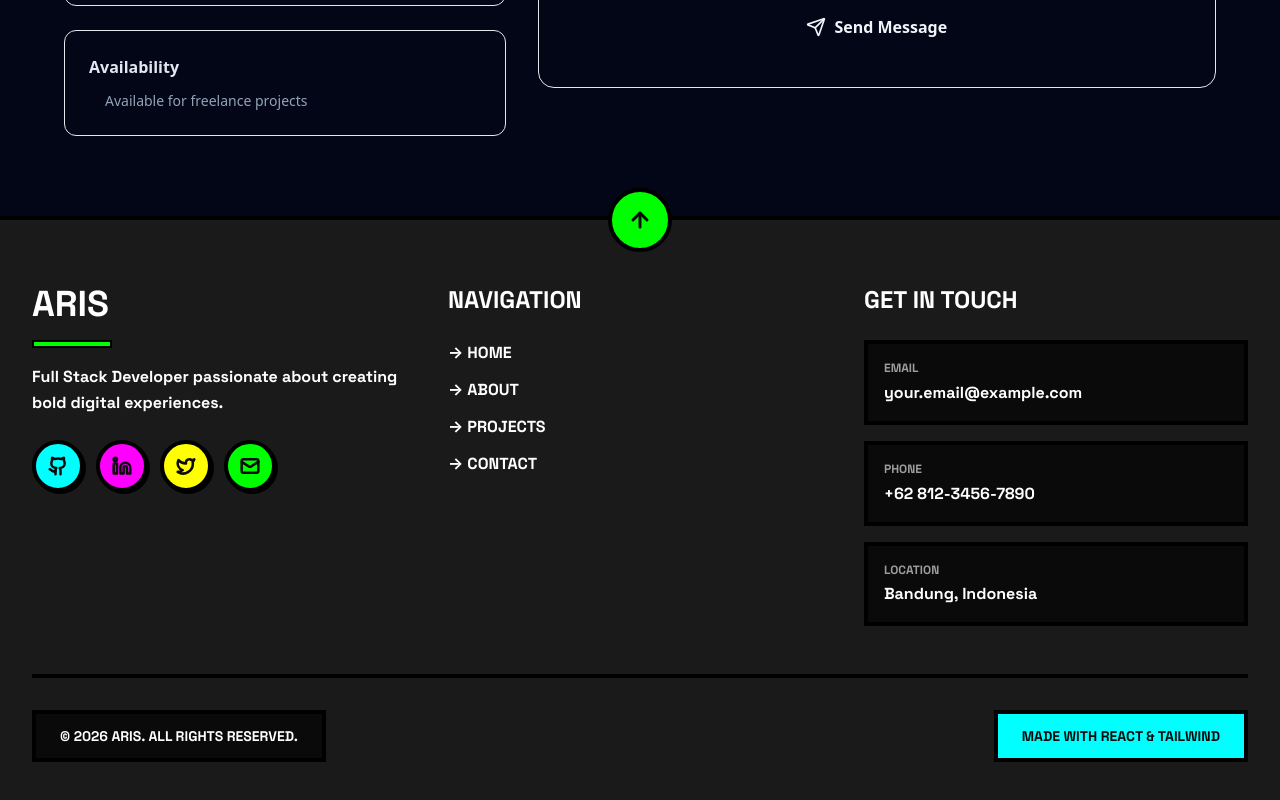
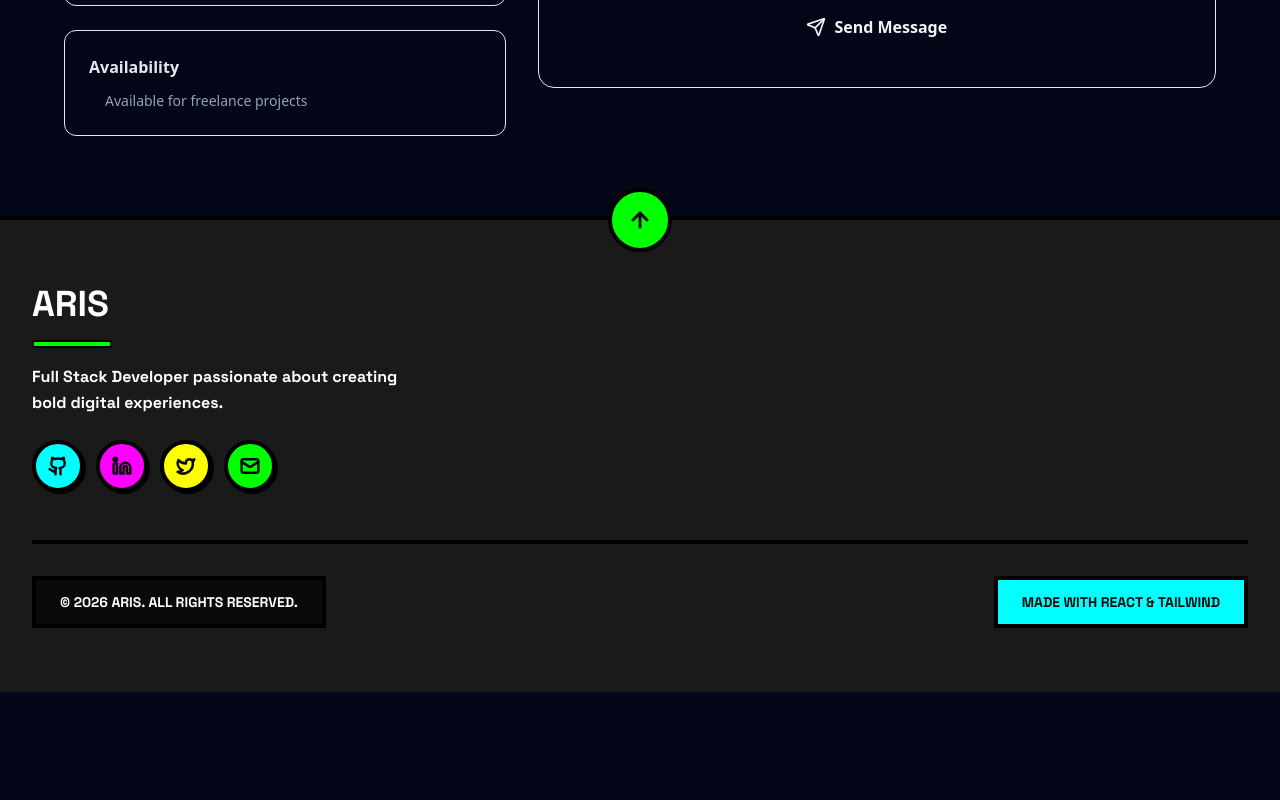
Before and after one commit to Arspn0/my-portfolio, a React (Vite) app: page /contact in a window 1280 px wide. Shown: the part 778-1578 px from the top of the page. After the commit the page ends 1470 px from the top, so only its background shows below. Built offline with nearby package versions, Linux system fonts and the light colour scheme; the HTML template or start-up script is replaced by a standard one.

Commit message:
delete: navigation area

```diff
--- a/src/components/Footer.jsx
+++ b/src/components/Footer.jsx
@@ -70,63 +70,6 @@ function Footer() {
             </div>
           </div>
 
-          {/* Quick Links */}
-          <div className="md:col-span-1">
-            <h4 className="text-2xl font-black text-neo-light-text dark:text-neo-dark-text font-neo uppercase mb-6">
-              Navigation
-            </h4>
-            <ul className="space-y-3">
-              {quickLinks.map((link, index) => (
-                <li key={index}>
-                  <Link
-                    to={link.path}
-                    className="inline-block text-neo-light-text dark:text-neo-dark-text font-neo font-bold hover:text-neo-yellow dark:hover:text-neo-green transition-colors duration-200 hover:translate-x-2 transform"
-                  >
-                    → {link.name}
-                  </Link>
-                </li>
-              ))}
-            </ul>
-          </div>
-
-          {/* Contact Info */}
-          <div className="md:col-span-1">
-            <h4 className="text-2xl font-black text-neo-light-text dark:text-neo-dark-text font-neo uppercase mb-6">
-              Get in Touch
-            </h4>
-            <div className="space-y-4">
-              <div className="bg-neo-light-bg dark:bg-neo-dark-bg border-4 border-neo-light-border dark:border-neo-dark-border p-4">
-                <p className="text-xs font-bold text-neo-light-text dark:text-neo-dark-text opacity-60 mb-1 font-neo uppercase">
-                  Email
-                </p>
-                <a
-                  href="mailto:your.email@example.com"
-                  className="text-neo-light-text dark:text-neo-dark-text font-neo font-bold hover:text-neo-cyan dark:hover:text-neo-pink transition-colors duration-200"
-                >
-                  your.email@example.com
-                </a>
-              </div>
-              <div className="bg-neo-light-bg dark:bg-neo-dark-bg border-4 border-neo-light-border dark:border-neo-dark-border p-4">
-                <p className="text-xs font-bold text-neo-light-text dark:text-neo-dark-text opacity-60 mb-1 font-neo uppercase">
-                  Phone
-                </p>
-                <a
-                  href="tel:+6281234567890"
-                  className="text-neo-light-text dark:text-neo-dark-text font-neo font-bold hover:text-neo-cyan dark:hover:text-neo-pink transition-colors duration-200"
-                >
-                  +62 812-3456-7890
-                </a>
-              </div>
-              <div className="bg-neo-light-bg dark:bg-neo-dark-bg border-4 border-neo-light-border dark:border-neo-dark-border p-4">
-                <p className="text-xs font-bold text-neo-light-text dark:text-neo-dark-text opacity-60 mb-1 font-neo uppercase">
-                  Location
-                </p>
-                <p className="text-neo-light-text dark:text-neo-dark-text font-neo font-bold">
-                  Bandung, Indonesia
-                </p>
-              </div>
-            </div>
-          </div>
         </div>
 
         {/* Bottom Bar */}
```
